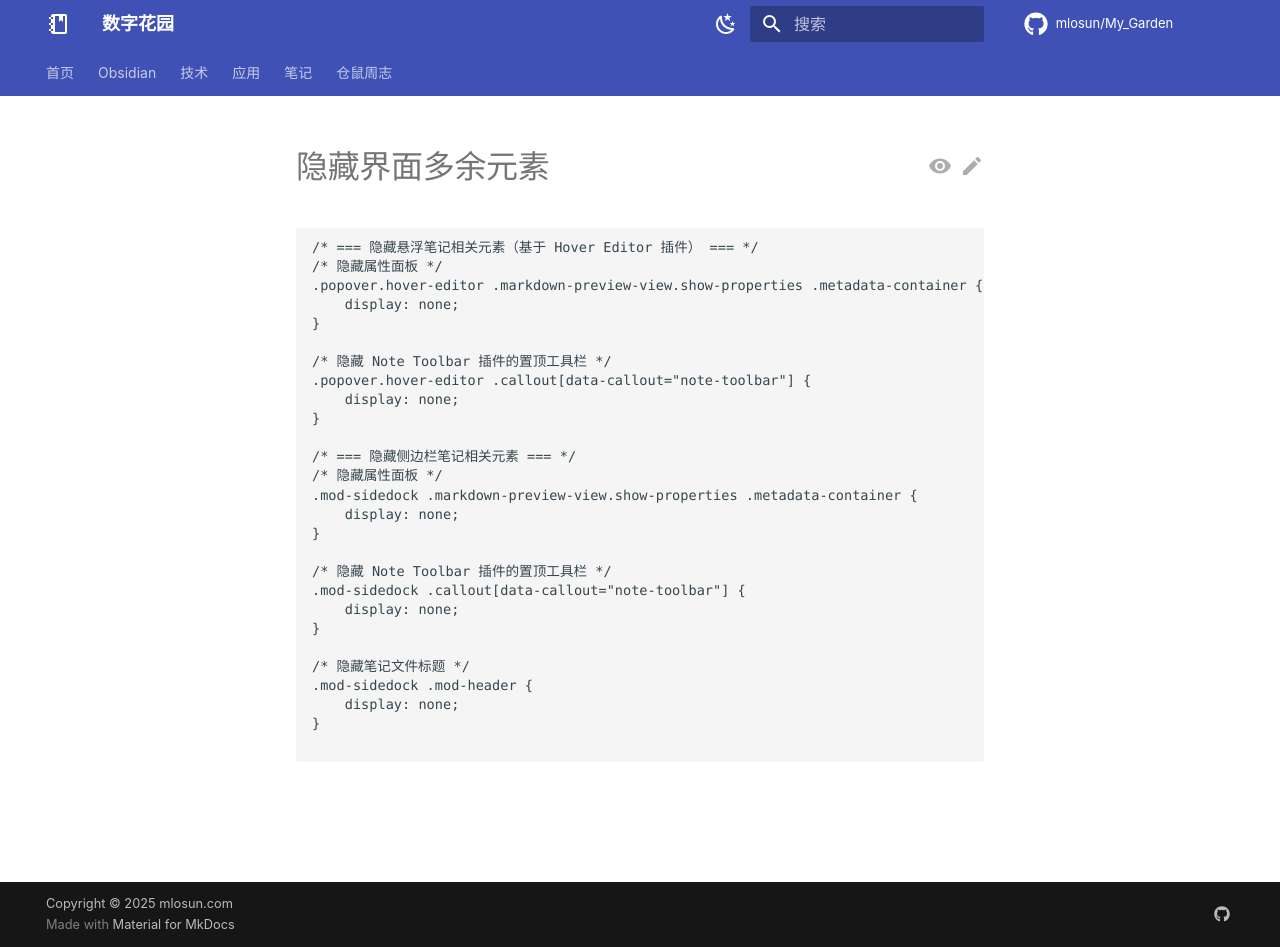
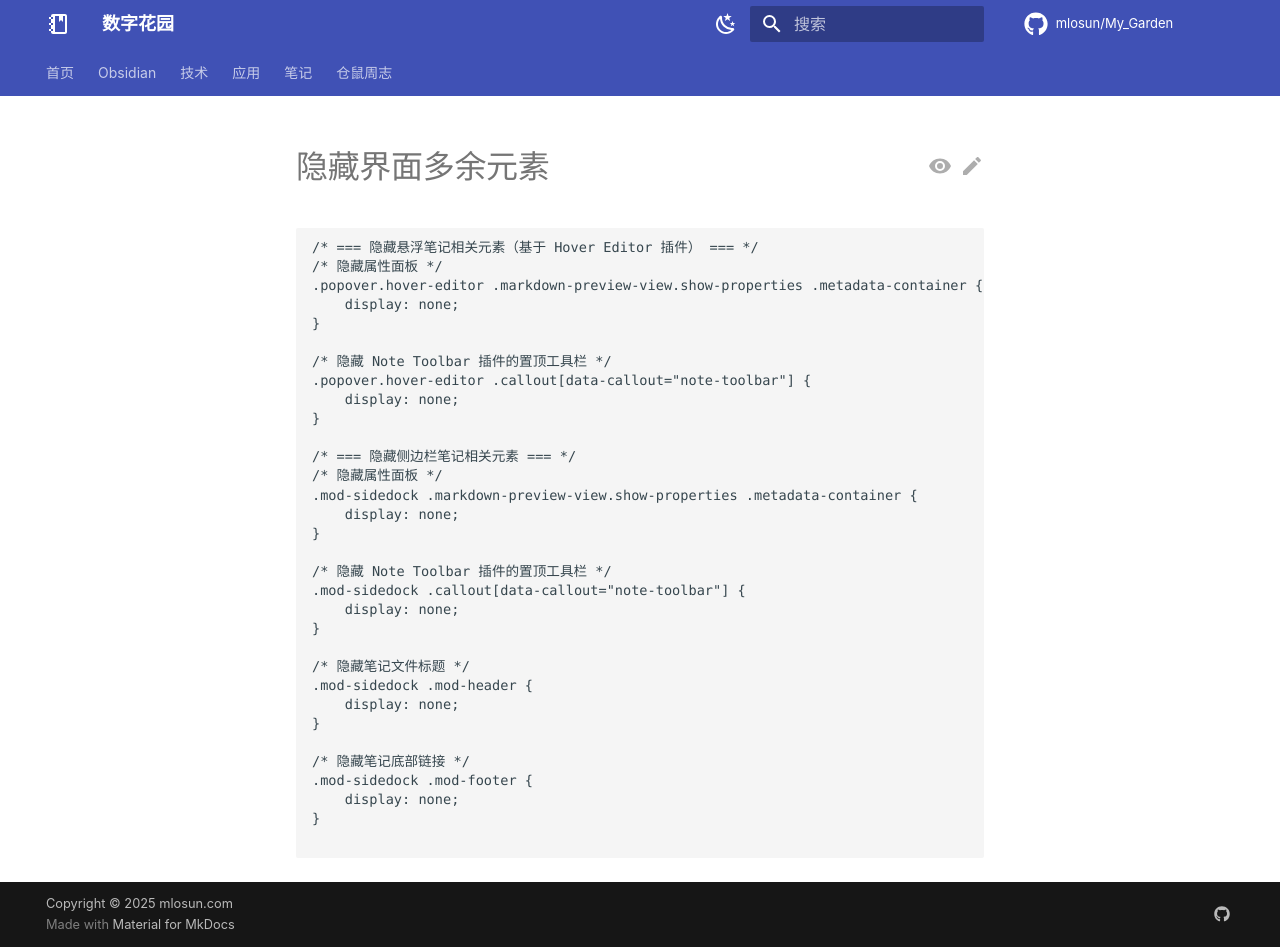
Before and after one commit to mlosun/My_Garden, an MkDocs documentation site: the page built from docs/obsidian/snippets/隐藏界面多余元素.md, in a window 1280 px wide and 947 px high. Built offline with MkDocs 1.6.1 and Material for MkDocs 9.7.7, drawn with Linux system fonts in a browser that asks for light colours; comment, search, counter and statistics services are not loaded.

Commit message:
PUSH NOTE : 隐藏界面多余元素.md

````diff
--- a/docs/obsidian/snippets/隐藏界面多余元素.md
+++ b/docs/obsidian/snippets/隐藏界面多余元素.md
@@ -32,4 +32,9 @@ share: true
     display: none;
 }
 
+/* 隐藏笔记底部链接 */
+.mod-sidedock .mod-footer {
+    display: none;
+}
+
 ```
````
